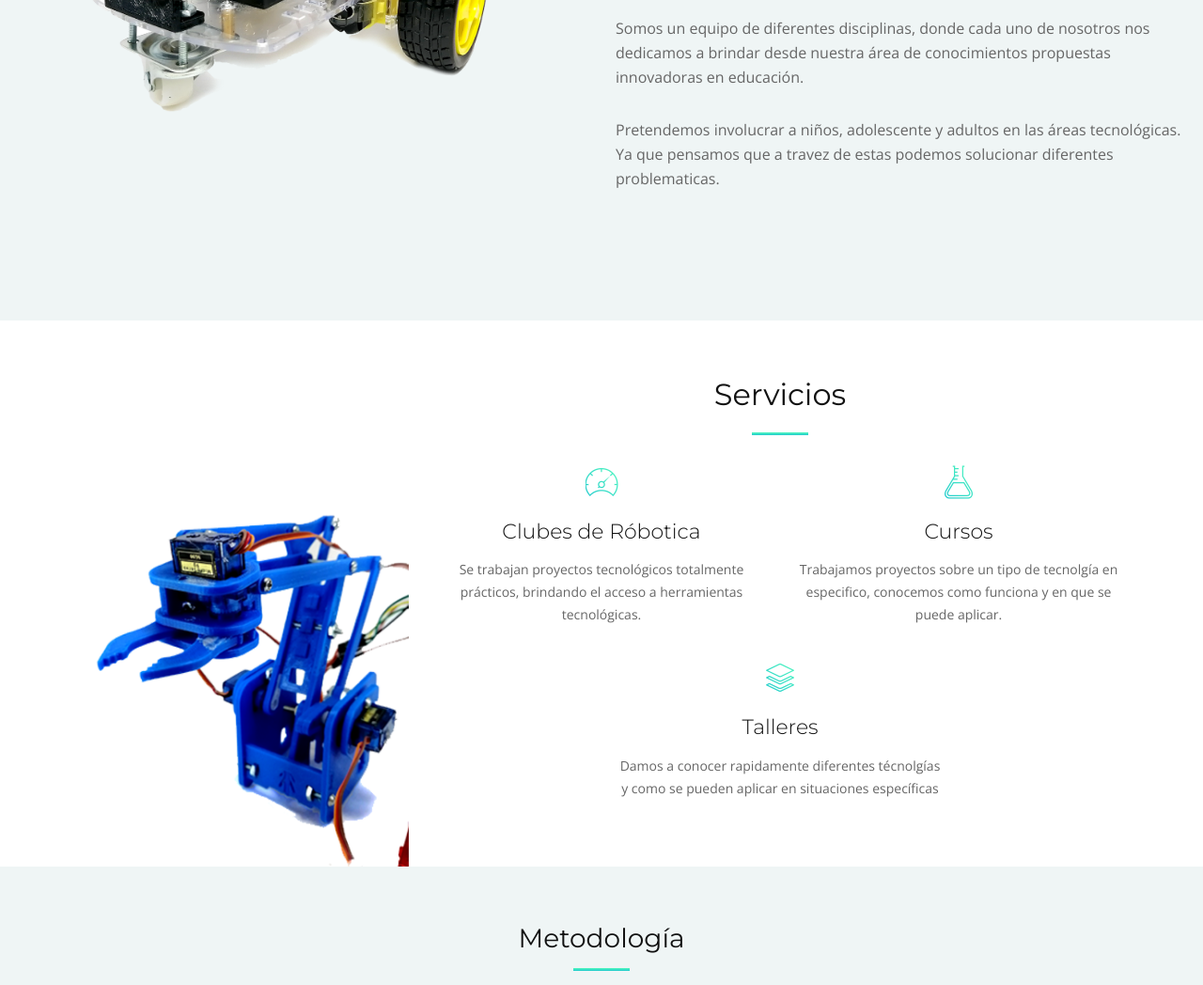
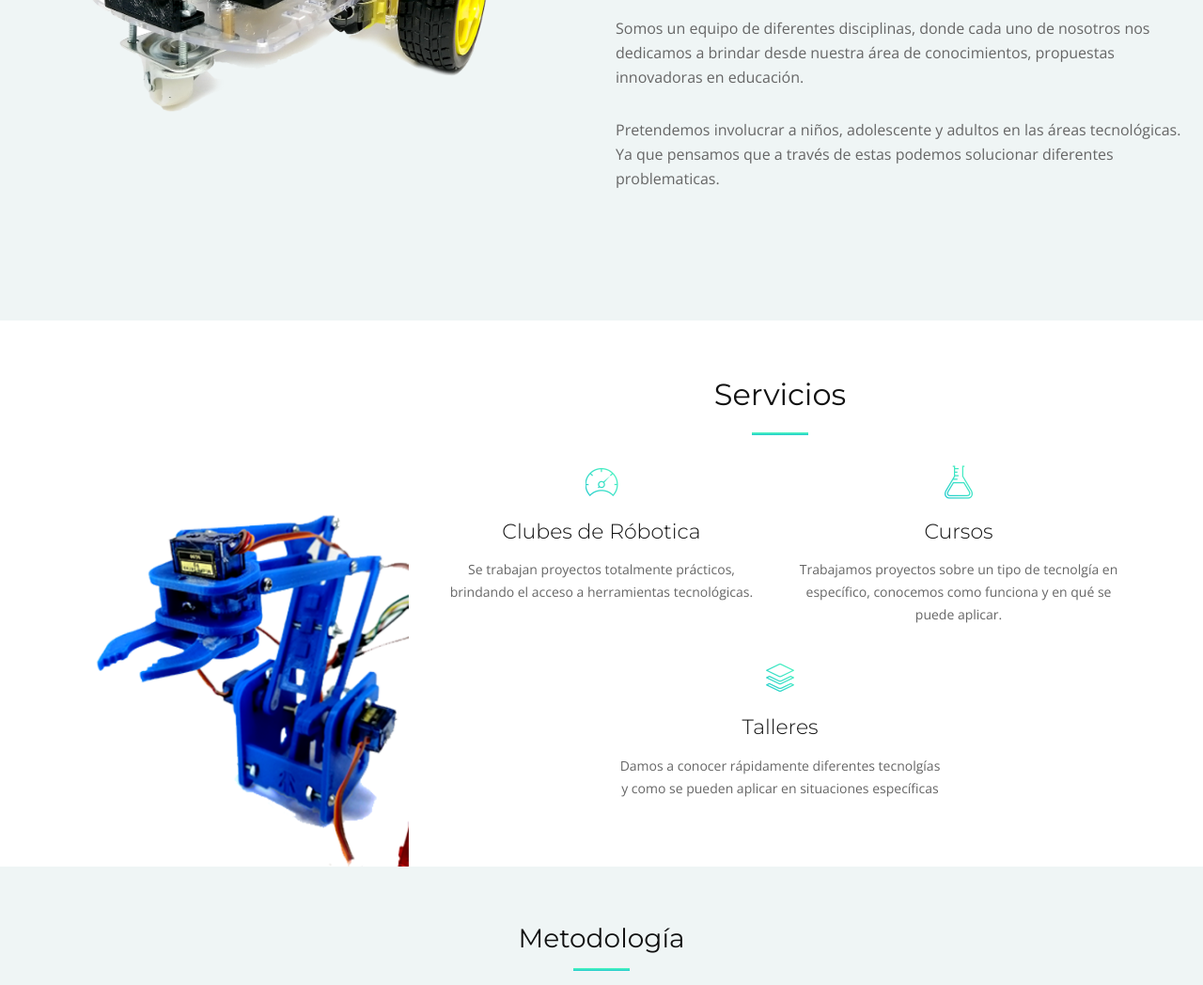
Before and after one commit to nojlab/nojlab, a plain HTML site: page index.html in a window 1280 px wide. Shown: the part 1288-2336 px from the top of the page at 94% size. Drawn offline with nearby package versions, Linux system fonts and the light colour scheme; files whose address does not match are found by name.

Commit message:
Update index.html

```diff
--- a/index.html
+++ b/index.html
@@ -97,10 +97,10 @@
             <h3>El aprendizaje y enseñanza debe ser algo divertido y para esto utilizamos la
                 metodología “Learning by Doing”.</h3>
             <p>
-                Somos un equipo de diferentes disciplinas, donde cada uno de nosotros nos dedicamos a brindar desde nuestra área de conocimientos propuestas innovadoras en educación.
+                Somos un equipo de diferentes disciplinas, donde cada uno de nosotros nos dedicamos a brindar desde nuestra área de conocimientos, propuestas innovadoras en educación.
             </p>
             <p>
-                Pretendemos involucrar a niños, adolescente y adultos en las áreas tecnológicas. Ya que pensamos que a travez de estas podemos solucionar diferentes problematicas.
+                Pretendemos involucrar a niños, adolescente y adultos en las áreas tecnológicas. Ya que pensamos que a través de estas podemos solucionar diferentes problematicas.
             </p>
           </div>
         </div>
@@ -135,7 +135,7 @@
                 <div class="icon"><i class="ion-ios-speedometer-outline"></i></div>
                 <h4 class="title"><a href="">Clubes de Róbotica</a></h4>
                 <p class="description">Se
-                    trabajan proyectos tecnológicos
+                    trabajan proyectos
                     totalmente prácticos, brindando el
                     acceso a herramientas
                     tecnológicas.</p>
@@ -144,7 +144,7 @@
                 <div class="icon"><i class="ion-ios-flask-outline"></i></div>
                 <h4 class="title"><a href="">Cursos</a></h4>
                 <p class="description">
-                  Trabajamos proyectos sobre un tipo de tecnolgía en especifico, conocemos como funciona y en que se puede aplicar.
+                  Trabajamos proyectos sobre un tipo de tecnolgía en específico, conocemos como funciona y en qué se puede aplicar.
                 </p>
               </div>
               <div class="col-lg-3 col-md-3 box wow fadeInRight" data-wow-delay="0.2s">
@@ -153,7 +153,7 @@
                 <div class="icon"><i class="ion-social-buffer-outline"></i></div>
                 <h4 class="title"><a href="">Talleres</a></h4>
                 <p class="description">
-                  Damos a conocer rapidamente diferentes técnolgías y como se pueden aplicar en situaciones específicas
+                  Damos a conocer rápidamente diferentes tecnolgías y como se pueden aplicar en situaciones específicas
                 </p>
               </div>
             </div>
```
